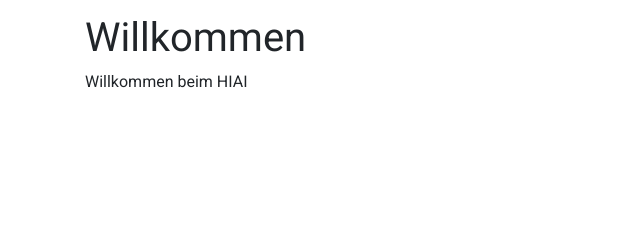
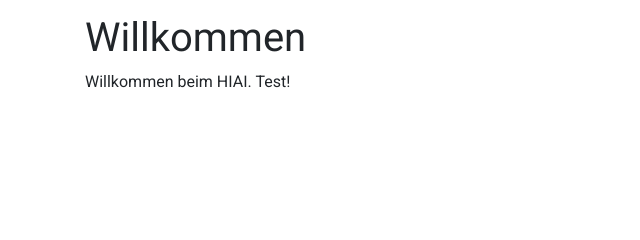
Before and after one commit to hiai-de/blog, a Gatsby site: page / in a window 1280 px wide. Shown: the part 263-503 px from the top of the page, 0-640 px from the left. Built offline with nearby package versions, Linux system fonts and the light colour scheme; Gatsby itself is replaced by a stand-in of ours.

Commit message:
Made some config changes.

```diff
--- a/package.json
+++ b/package.json
@@ -1,9 +1,9 @@
 {
   "name": "blog",
   "private": true,
-  "description": "A simple starter to get up and developing quickly with Gatsby",
+  "description": "HIAI-Blog using Gatsby",
   "version": "0.1.0",
-  "author": "Kyle Mathews <mathews.kyle@gmail.com>",
+  "author": "Marcell Spies",
   "dependencies": {
     "bootstrap": "^4.4.1",
     "gatsby": "^2.18.4",
--- a/src/pages/index.js
+++ b/src/pages/index.js
@@ -8,7 +8,7 @@ const IndexPage = () => (
 
     <h1>Willkommen</h1>
 
-    <p>Willkommen beim HIAI</p>
+    <p>Willkommen beim HIAI. Test!</p>
   </Layout>
 )
 
```
Also changed, not shown: .devcontainer/devcontainer.json.
